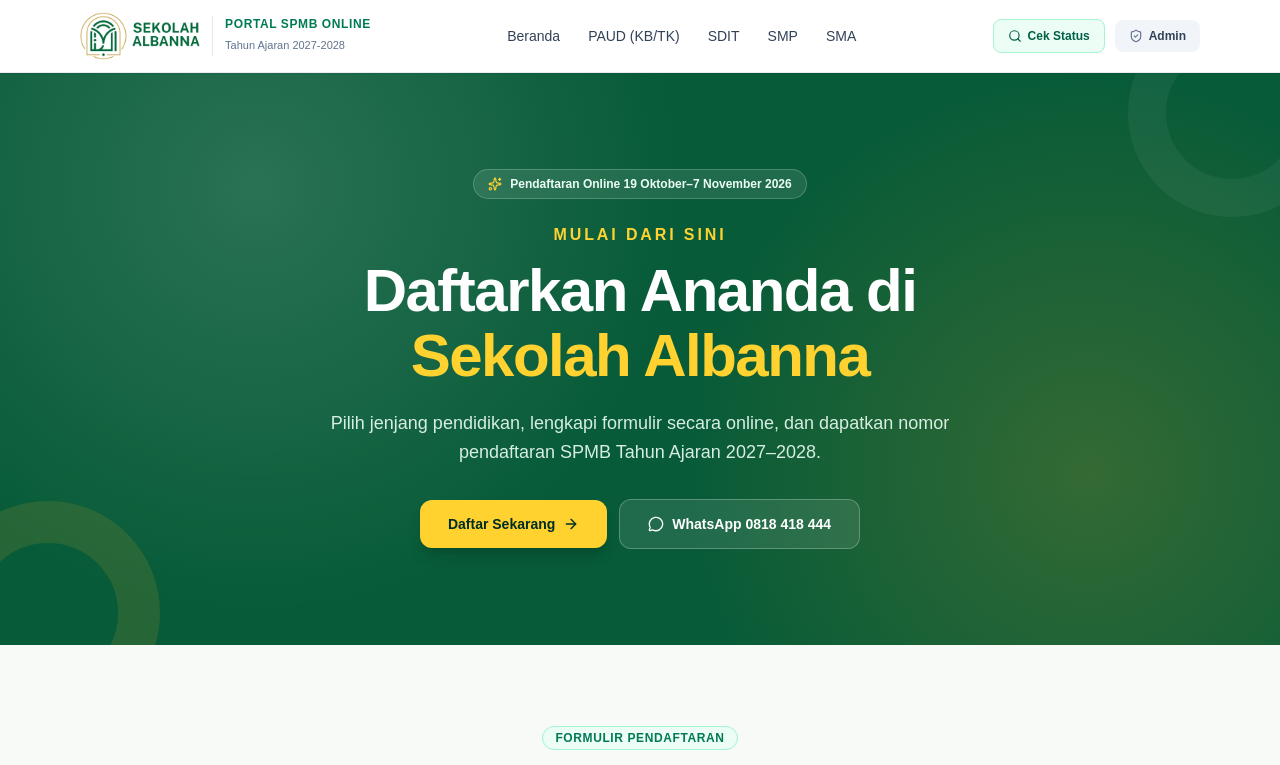
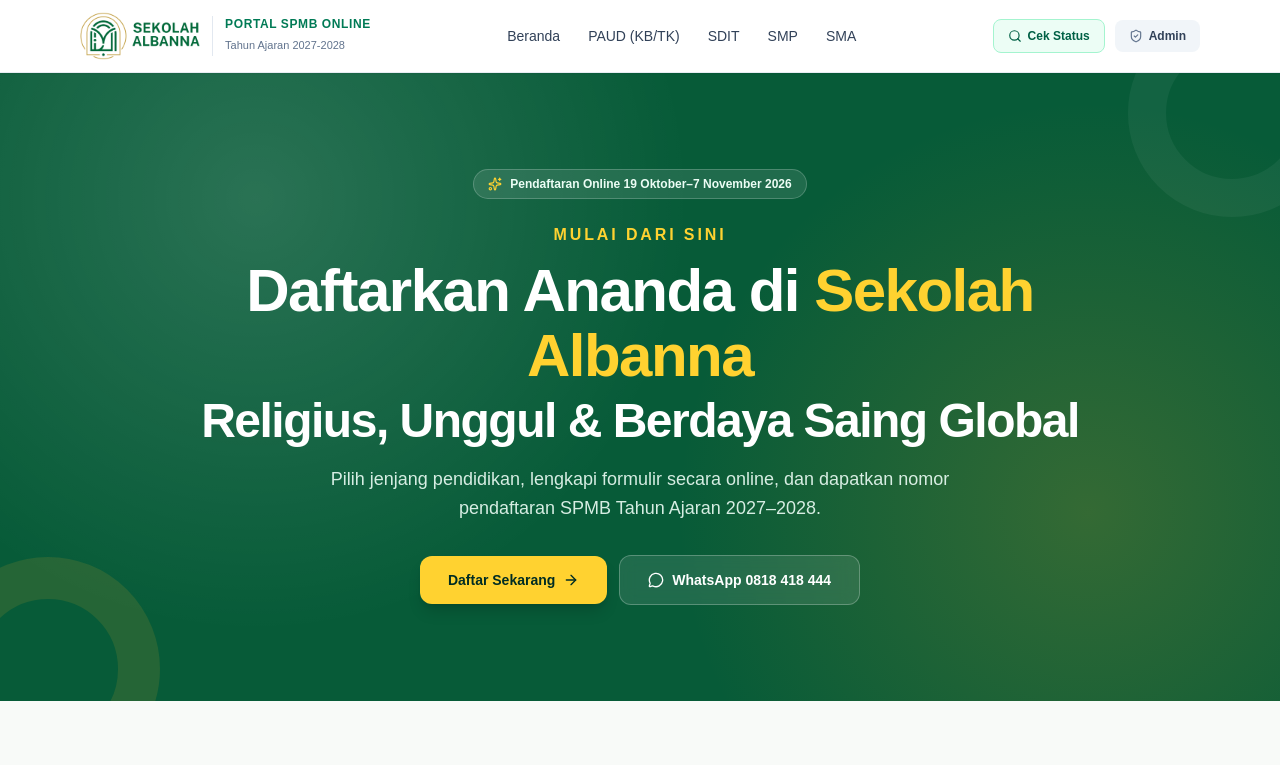
Before and after one commit to brofatkur/spmb-albanna, a Next.js app: page / in a window 1280 px wide. Shown: the top 765 px of the page. Built offline with nearby package versions, Linux system fonts and the light colour scheme.

Commit message:
Add global competitiveness to landing headline

```diff
--- a/src/app/page.tsx
+++ b/src/app/page.tsx
@@ -67,8 +67,9 @@ export default function HomePage() {
               <span>Pendaftaran Online 19 Oktober–7 November 2026</span>
             </div>
             <p className="text-amber-300 text-sm md:text-base font-extrabold tracking-[0.18em] uppercase mb-3">Mulai dari sini</p>
-            <h1 className="text-3xl md:text-5xl lg:text-6xl font-black tracking-tight leading-[1.08] max-w-4xl mx-auto">
-              Daftarkan Ananda di<br /><span className="text-amber-300">Sekolah Albanna</span>
+            <h1 className="text-3xl md:text-5xl lg:text-6xl font-black tracking-tight leading-[1.08] max-w-5xl mx-auto">
+              Daftarkan Ananda di <span className="text-amber-300">Sekolah Albanna</span>
+              <span className="block mt-2 text-2xl md:text-4xl lg:text-5xl">Religius, Unggul &amp; Berdaya Saing Global</span>
             </h1>
             <p className="mt-5 text-emerald-50/90 text-base md:text-lg max-w-2xl mx-auto leading-relaxed">
               Pilih jenjang pendidikan, lengkapi formulir secara online, dan dapatkan nomor pendaftaran SPMB Tahun Ajaran 2027–2028.
```
